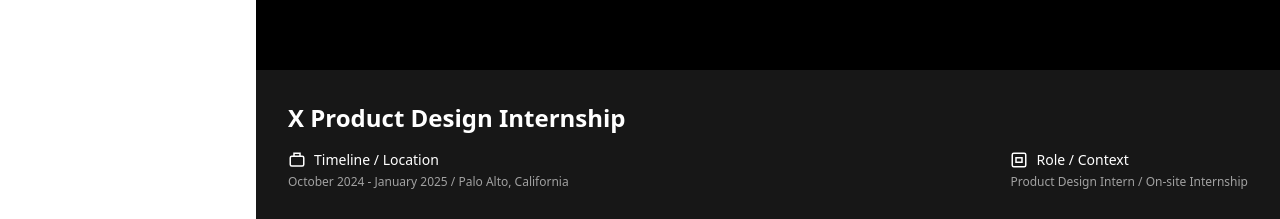
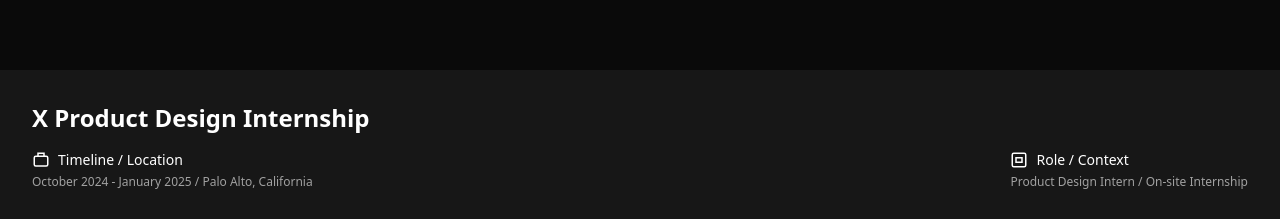
Before and after one commit to kyisaiah47/portfolio, a Next.js app: page /x-internship in a window 1280 px wide. Shown: the part 1473-1692 px from the top of the page. Built offline with nearby package versions, Linux system fonts and the light colour scheme.

Commit message:
feat: update layout styles for consistency across pages

```diff
--- a/src/app/layout.tsx
+++ b/src/app/layout.tsx
@@ -25,13 +25,16 @@
 	children: React.ReactNode;
 }>) {
 	return (
-		<html lang="en">
+		<html
+			lang="en"
+			className="dark"
+		>
 			<body
-				className={`${geistSans.variable} ${geistMono.variable} antialiased`}
+				className={`bg-neutral-950 ${geistSans.variable} ${geistMono.variable} antialiased`}
 			>
 				<SidebarProvider>
 					<AppSidebar />
-					<main className="ml-64">
+					<main>
 						<SidebarTrigger />
 						{children}
 					</main>
--- a/src/app/page.tsx
+++ b/src/app/page.tsx
@@ -4,9 +4,9 @@
 
 export default function Home() {
 	return (
-		<div className="font-sans grid grid-rows-[20px_1fr_20px] items-center justify-items-center min-h-screen p-8 pb-20 gap-16 sm:p-20">
-			<div className="bg-neutral-900 px-8 py-6 flex items-center justify-between w-full">
-				<div className="flex items-center gap-2 text-white text-sm">
+		<div className="bg-neutral-950 font-sans grid grid-rows-[20px_1fr_20px] items-center justify-items-center min-h-screen p-8 pb-20 gap-16 sm:p-20">
+			<div className="bg-neutral-900 px-0 py-6 flex items-center justify-between w-full">
+				<div className="flex items-center gap-2 text-white text-sm px-8">
 					<Link
 						href="/"
 						className="hover:underline flex items-center gap-1"
@@ -23,7 +23,7 @@
 				</div>
 				<Link
 					href="#"
-					className="text-neutral-400 text-xs flex items-center gap-1"
+					className="text-neutral-400 text-xs flex items-center gap-1 px-8"
 				>
 					<svg
 						width="16"
--- a/src/app/x-internship/page.tsx
+++ b/src/app/x-internship/page.tsx
@@ -2,7 +2,7 @@
 
 export default function XInternshipPage() {
 	return (
-		<div className="flex flex-col min-h-screen bg-black">
+		<div className="flex flex-col min-h-screen bg-neutral-950">
 			<div className="flex-1 flex items-center justify-center">
 				<Image
 					src="/x-logo.png"
@@ -11,11 +11,11 @@
 					height={160}
 				/>
 			</div>
-			<div className="bg-neutral-900 px-8 py-8">
-				<h1 className="text-2xl font-bold text-white mb-4">
+			<div className="bg-neutral-900 px-0 py-8 w-full">
+				<h1 className="text-2xl font-bold text-white mb-4 px-8">
 					X Product Design Internship
 				</h1>
-				<div className="flex flex-col md:flex-row md:justify-between gap-6 text-white">
+				<div className="flex flex-col md:flex-row md:justify-between gap-6 text-white px-8">
 					<div>
 						<div className="flex items-center gap-2 mb-1 text-sm font-medium">
 							<svg
```
